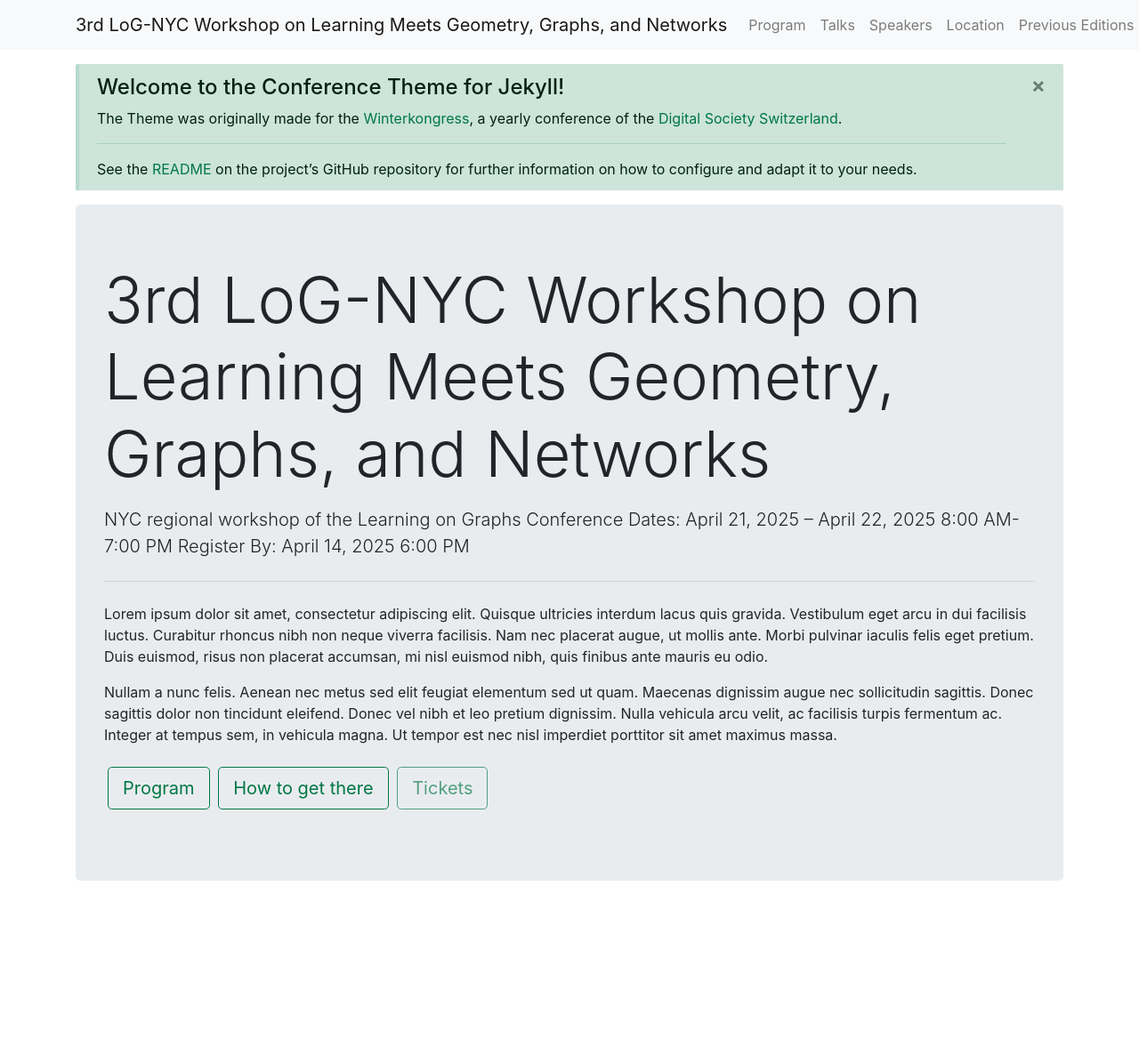
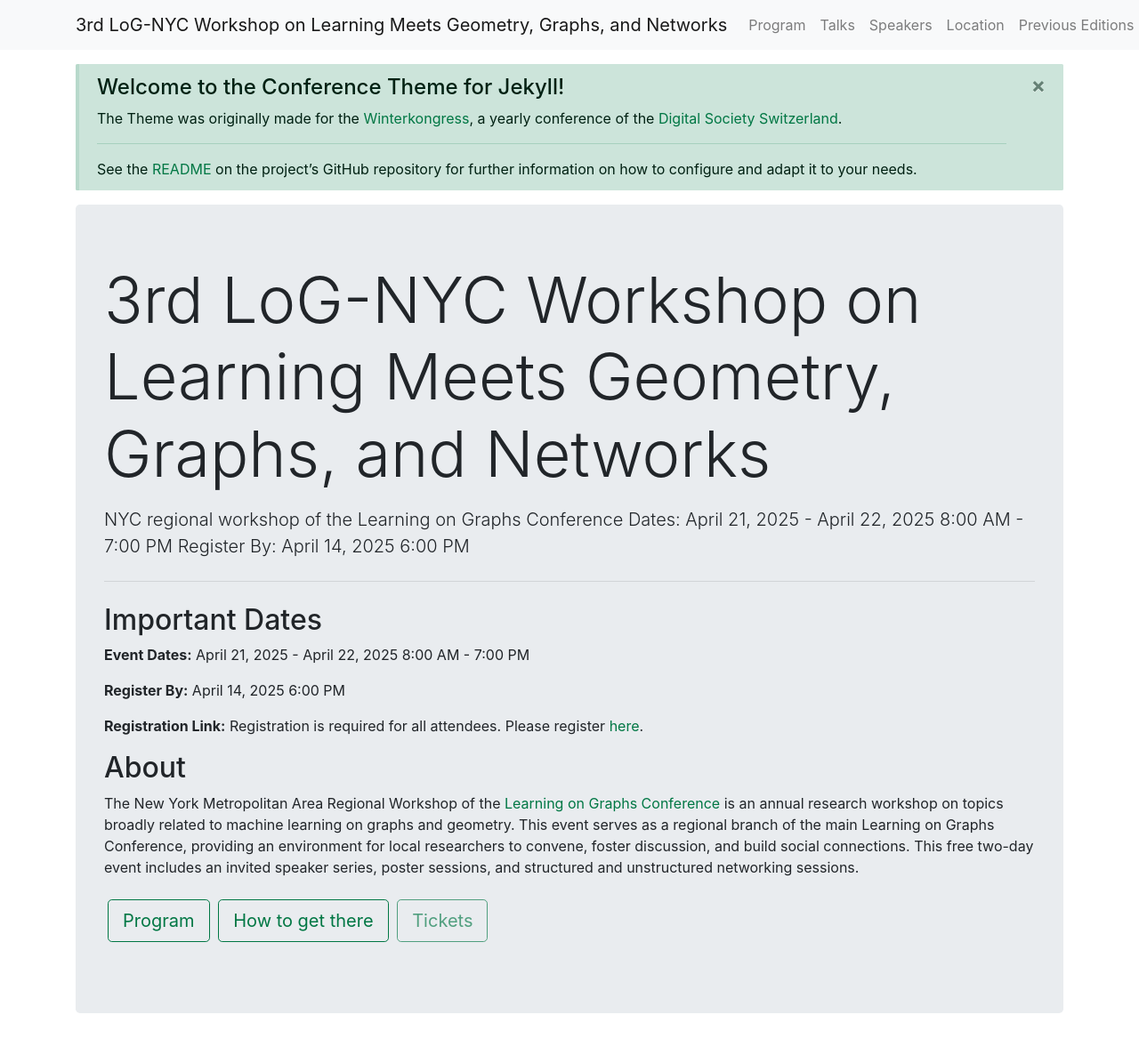
Before and after one commit to log-nyc/log-nyc.github.io, a Jekyll site: the page built from index.md, in a window 1280 px wide. Shown: the whole page at 89% size. Built offline with Jekyll 4.4.1, drawn with Linux system fonts in a browser that asks for light colours; before the commit the page ends 1046 px from its top, so only the background shows below that.

Commit message:
update dates

```diff
--- a/_config.yml
+++ b/_config.yml
@@ -2,7 +2,7 @@ title: 3rd LoG-NYC Workshop on Learning Meets Geometry, Graphs, and Networks
 preposition: at
 description: >-
   NYC regional workshop of the Learning on Graphs Conference
-  Dates: April 21, 2025 – April 22, 2025 8:00 AM-7:00 PM
+  Dates: April 21, 2025 - April 22, 2025 8:00 AM - 7:00 PM
   Register By: April 14, 2025 6:00 PM
 baseurl: "" # the subpath of your site, e.g. /blog
 url: "https://example.com" # the base hostname & protocol for your site, e.g. https://example.com
--- a/index.md
+++ b/index.md
@@ -1,6 +1,15 @@
 ---
 layout: home
 ---
-Lorem ipsum dolor sit amet, consectetur adipiscing elit. Quisque ultricies interdum lacus quis gravida. Vestibulum eget arcu in dui facilisis luctus. Curabitur rhoncus nibh non neque viverra facilisis. Nam nec placerat augue, ut mollis ante. Morbi pulvinar iaculis felis eget pretium. Duis euismod, risus non placerat accumsan, mi nisl euismod nibh, quis finibus ante mauris eu odio.
 
-Nullam a nunc felis. Aenean nec metus sed elit feugiat elementum sed ut quam. Maecenas dignissim augue nec sollicitudin sagittis. Donec sagittis dolor non tincidunt eleifend. Donec vel nibh et leo pretium dignissim. Nulla vehicula arcu velit, ac facilisis turpis fermentum ac. Integer at tempus sem, in vehicula magna. Ut tempor est nec nisl imperdiet porttitor sit amet maximus massa.
+## Important Dates
+
+**Event Dates:** April 21, 2025 - April 22, 2025 8:00 AM - 7:00 PM
+
+**Register By:** April 14, 2025 6:00 PM
+
+**Registration Link:** Registration is required for all attendees. Please register [here](https://events.simonsfoundation.org/event/90116c4e-d87a-4943-8bb8-b3b92d0ff398/regProcessStep1:9d11078f-3ba9-4a4e-be59-4d82b9e7a8ca?RefId=Registration).
+
+## About
+
+The New York Metropolitan Area Regional Workshop of the [Learning on Graphs Conference](https://logconference.org/) is an annual research workshop on topics broadly related to machine learning on graphs and geometry. This event serves as a regional branch of the main Learning on Graphs Conference, providing an environment for local researchers to convene, foster discussion, and build social connections. This free two-day event includes an invited speaker series, poster sessions, and structured and unstructured networking sessions.
```
Also changed, not shown: 1 other file.
